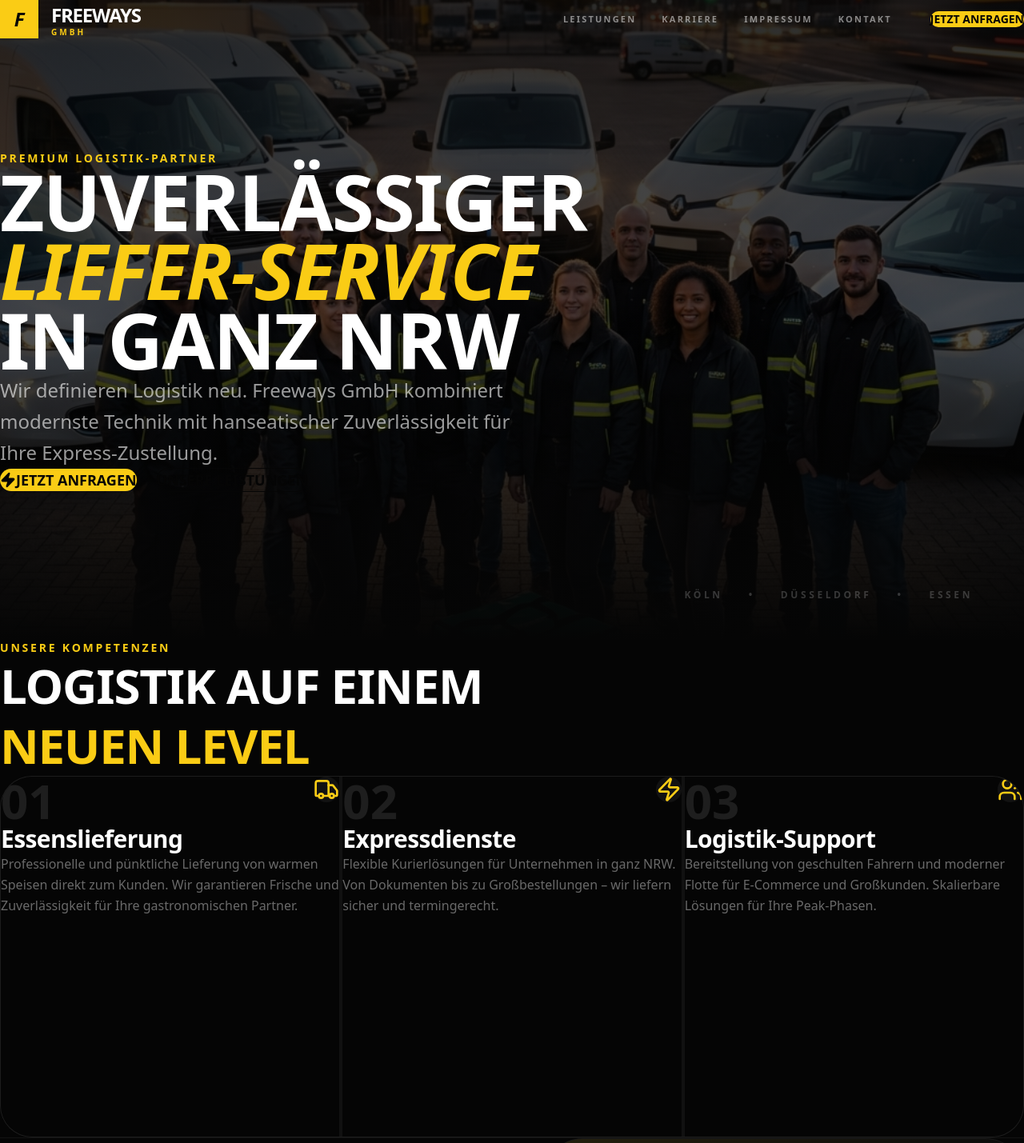
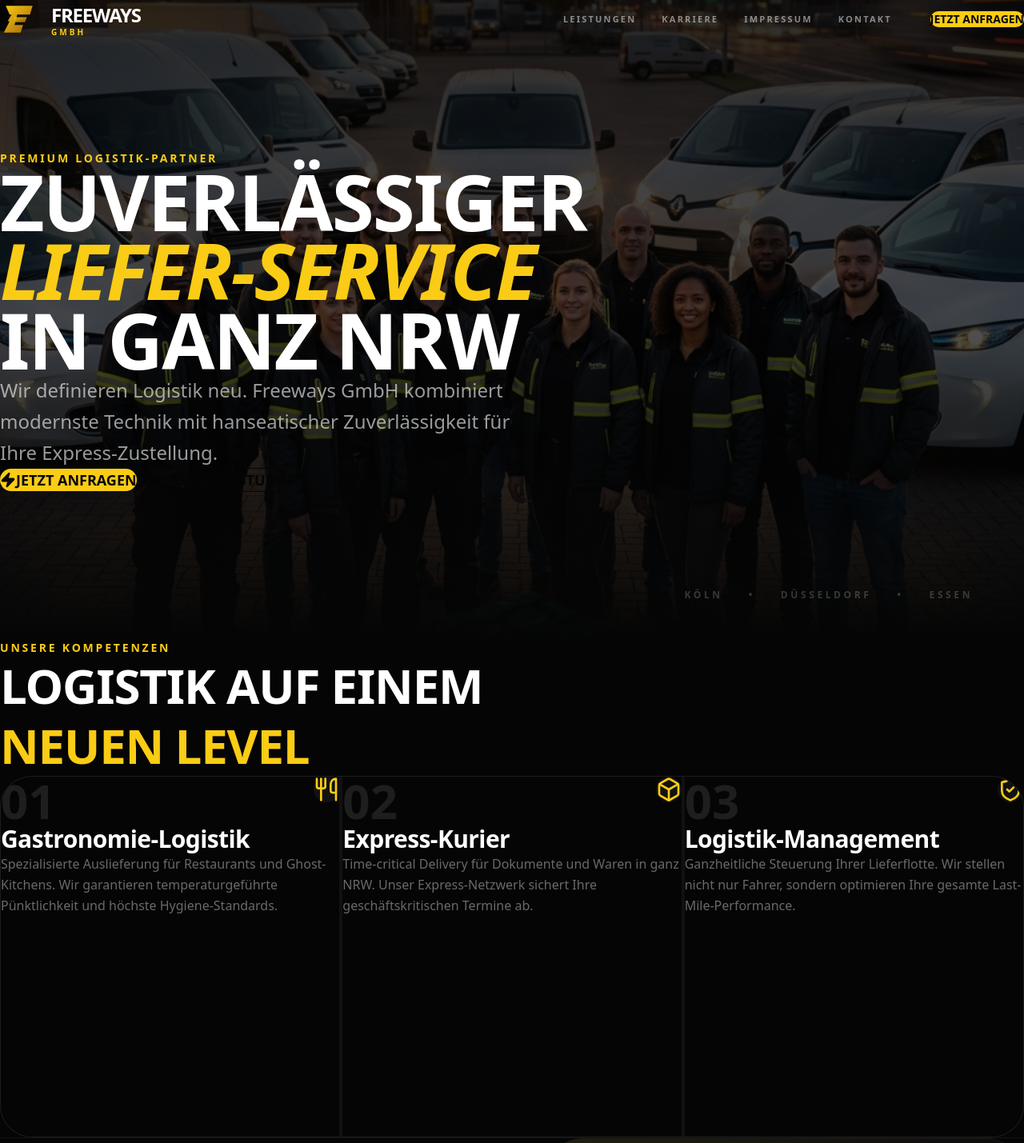
Before and after one commit to freewaysinfo/website, a Next.js app: page / in a window 1280 px wide. Shown: the top 1429 px of the page at 80% size. Built offline with nearby package versions, Linux system fonts and the light colour scheme.

Commit message:
Final branding integration: SVG Logo, specialized icons, and premium assets

```diff
--- a/src/components/Footer.tsx
+++ b/src/components/Footer.tsx
@@ -3,6 +3,7 @@
 import React from 'react';
 import Link from 'next/link';
 import { Section } from './ui/Layout';
+import { FreewaysLogoIcon } from './ui/FreewaysLogo';
 
 export const Footer = () => {
   const currentYear = new Date().getFullYear();
@@ -13,8 +14,8 @@
         <div className="grid grid-cols-1 md:grid-cols-4 gap-16 mb-20">
           <div className="md:col-span-2">
             <div className="flex items-center gap-4 mb-8">
-              <div className="w-12 h-12 bg-primary flex items-center justify-center">
-                <span className="text-obsidian font-black text-2xl italic">F</span>
+              <div className="w-12 h-12 flex items-center justify-center">
+                <FreewaysLogoIcon className="w-full h-full" />
               </div>
               <div className="flex flex-col leading-none">
                 <span className="font-black text-3xl tracking-tighter uppercase text-white">Freeways</span>
--- a/src/components/Navbar.tsx
+++ b/src/components/Navbar.tsx
@@ -1,10 +1,12 @@
 'use client';
 
 import React, { useState, useEffect } from 'react';
+import Link from 'next/link';
 import { motion, AnimatePresence } from 'framer-motion';
 import { Menu, X } from 'lucide-react';
 import { cn } from '@/lib/utils';
 import { Button } from './ui/Layout';
+import { FreewaysLogoIcon } from './ui/FreewaysLogo';
 
 export const Navbar = () => {
   const [isScrolled, setIsScrolled] = useState(false);
@@ -35,13 +37,15 @@
       <div className="max-w-7xl mx-auto px-[var(--spacing-container)] flex items-center justify-between">
         {/* Brand */}
         <div className="flex items-center gap-4">
-          <div className="w-12 h-12 bg-primary flex items-center justify-center shrink-0">
-            <span className="text-obsidian font-black text-2xl italic">F</span>
-          </div>
-          <div className="flex flex-col leading-none">
-            <span className="font-black text-2xl tracking-tighter uppercase text-white">Freeways</span>
-            <span className="font-bold text-[10px] tracking-[0.3em] uppercase text-primary">GmbH</span>
-          </div>
+          <Link href="/" className="flex items-center gap-4 group">
+            <div className="w-12 h-12 flex items-center justify-center shrink-0">
+              <FreewaysLogoIcon className="w-full h-full drop-shadow-lg" />
+            </div>
+            <div className="flex flex-col leading-none">
+              <span className="font-black text-2xl tracking-tighter uppercase text-white group-hover:text-primary transition-base">Freeways</span>
+              <span className="font-bold text-[10px] tracking-[0.3em] uppercase text-primary">GmbH</span>
+            </div>
+          </Link>
         </div>
 
         {/* Desktop Navigation */}
--- a/src/components/ServiceGrid.tsx
+++ b/src/components/ServiceGrid.tsx
@@ -2,27 +2,27 @@
 
 import React from 'react';
 import { motion } from 'framer-motion';
-import { Truck, Users, Zap, ArrowRight } from 'lucide-react';
+import { Utensils, Box, ShieldCheck, ArrowRight } from 'lucide-react';
 import { Section } from './ui/Layout';
 
 const services = [
   {
     id: "01",
-    title: "Essenslieferung",
-    description: "Professionelle und pünktliche Lieferung von warmen Speisen direkt zum Kunden. Wir garantieren Frische und Zuverlässigkeit für Ihre gastronomischen Partner.",
-    icon: Truck,
+    title: "Gastronomie-Logistik",
+    description: "Spezialisierte Auslieferung für Restaurants und Ghost-Kitchens. Wir garantieren temperaturgeführte Pünktlichkeit und höchste Hygiene-Standards.",
+    icon: Utensils,
   },
   {
     id: "02",
-    title: "Expressdienste",
-    description: "Flexible Kurierlösungen für Unternehmen in ganz NRW. Von Dokumenten bis zu Großbestellungen – wir liefern sicher und termingerecht.",
-    icon: Zap,
+    title: "Express-Kurier",
+    description: "Time-critical Delivery für Dokumente und Waren in ganz NRW. Unser Express-Netzwerk sichert Ihre geschäftskritischen Termine ab.",
+    icon: Box,
   },
   {
     id: "03",
-    title: "Logistik-Support",
-    description: "Bereitstellung von geschulten Fahrern und moderner Flotte für E-Commerce und Großkunden. Skalierbare Lösungen für Ihre Peak-Phasen.",
-    icon: Users,
+    title: "Logistik-Management",
+    description: "Ganzheitliche Steuerung Ihrer Lieferflotte. Wir stellen nicht nur Fahrer, sondern optimieren Ihre gesamte Last-Mile-Performance.",
+    icon: ShieldCheck,
   }
 ];
 
--- /dev/null
+++ b/src/components/ui/FreewaysLogo.tsx
@@ -0,0 +1,78 @@
+"use client";
+
+import React from 'react';
+import { motion } from 'framer-motion';
+
+interface LogoProps {
+  className?: string;
+}
+
+export const FreewaysLogo = ({ className }: LogoProps) => {
+  return (
+    <svg
+      viewBox="0 0 100 100"
+      className={className}
+      fill="none"
+      xmlns="http://www.w3.org/2000/svg"
+    >
+      <defs>
+        <linearGradient id="logoGradient" x1="0%" y1="0%" x2="100%" y2="100%">
+          <stop offset="0%" stopColor="#facc15" />
+          <stop offset="50%" stopColor="#eab308" />
+          <stop offset="100%" stopColor="#ca8a04" />
+        </linearGradient>
+        <filter id="glow">
+          <feGaussianBlur stdDeviation="2" result="blur" />
+          <feComposite in="SourceGraphic" in2="blur" operator="over" />
+        </filter>
+      </defs>
+
+      {/* Stylized Dynamic "F" */}
+      <motion.path
+        d="M20 20 H80 L70 45 H45 L35 70 H25 Z"
+        fill="url(#logoGradient)"
+        filter="url(#glow)"
+        initial={{ pathLength: 0, opacity: 0 }}
+        animate={{ pathLength: 1, opacity: 1 }}
+        transition={{ duration: 1.5, ease: "easeInOut" }}
+      />
+
+      {/* Middle Bar */}
+      <motion.path
+        d="M38 38 H65 L60 50 H33 Z"
+        fill="url(#logoGradient)"
+        initial={{ opacity: 0 }}
+        animate={{ opacity: 1 }}
+        transition={{ delay: 0.5 }}
+      />
+    </svg>
+  );
+};
+
+// Simplified version for actual use context
+export const FreewaysLogoIcon = ({ className }: { className?: string }) => (
+  <svg
+    viewBox="0 0 100 100"
+    className={className}
+    preserveAspectRatio="xMidYMid meet"
+  >
+    <defs>
+      <linearGradient id="goldGrad" x1="0%" y1="0%" x2="100%" y2="100%">
+        <stop offset="0%" stopColor="#facc15" />
+        <stop offset="100%" stopColor="#a16207" />
+      </linearGradient>
+    </defs>
+    {/* High-speed stylized F */}
+    <path
+      d="M15 15 L85 15 L78 38 L45 38 L38 65 L60 65 L54 85 L10 85 L25 55 L20 55 L30 38 L25 38 Z"
+      fill="url(#goldGrad)"
+      stroke="rgba(0,0,0,0.1)"
+      strokeWidth="1"
+    />
+    <path
+      d="M38 45 L70 45 L65 58 L33 58 Z"
+      fill="url(#goldGrad)"
+      opacity="0.9"
+    />
+  </svg>
+);
```
